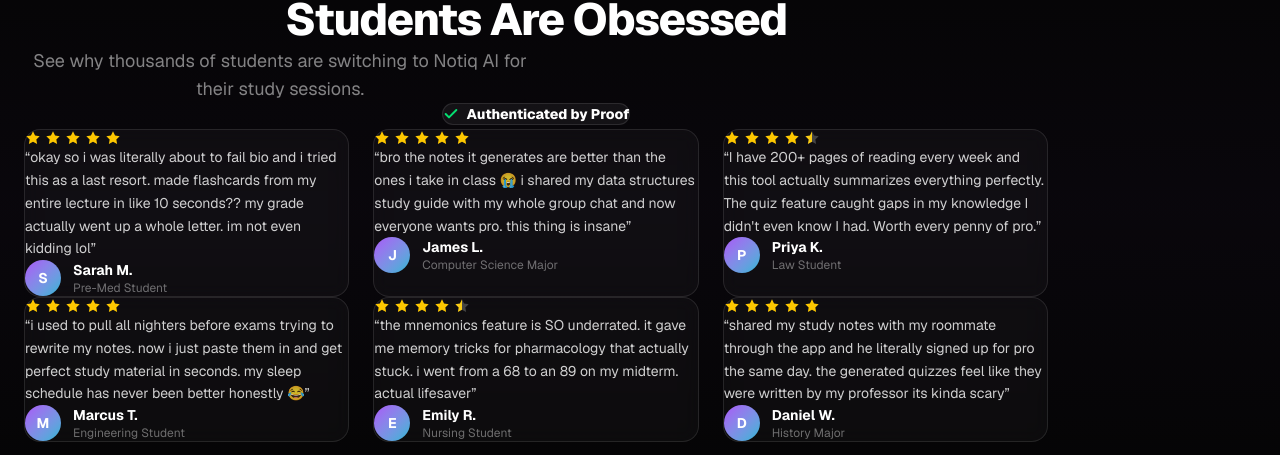
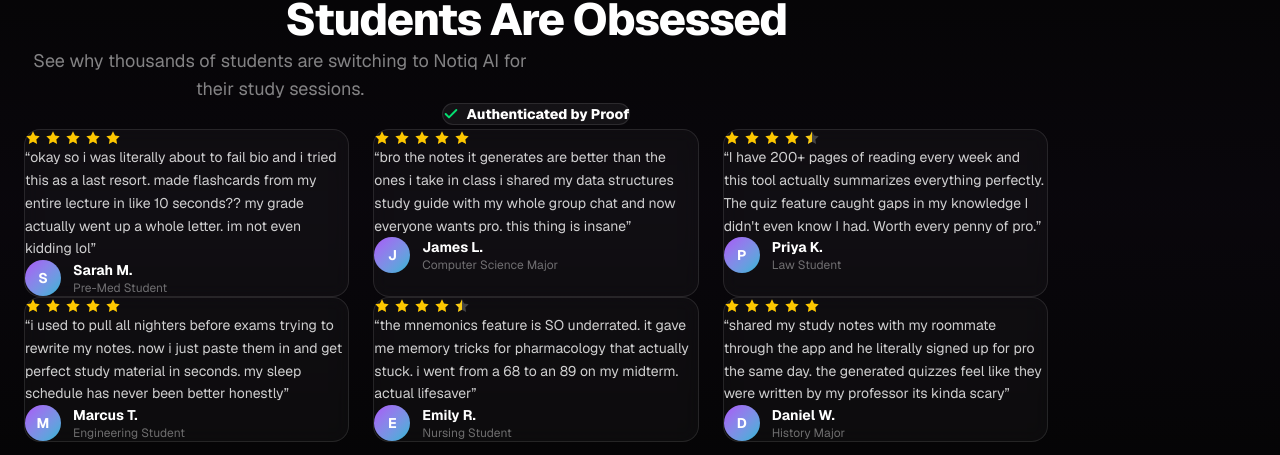
Before and after one commit to wayden2025-ctrl/StudyForge2, a Next.js app: page / in a window 1280 px wide. Shown: the part 10523-10978 px from the top of the page. Built offline with nearby package versions, Linux system fonts and the light colour scheme.

Commit message:
fix: remove emojis from testimonials

```diff
--- a/src/app/page.tsx
+++ b/src/app/page.tsx
@@ -144,7 +144,7 @@
               {
                 name: "James L.",
                 role: "Computer Science Major",
-                text: "bro the notes it generates are better than the ones i take in class 😭 i shared my data structures study guide with my whole group chat and now everyone wants pro. this thing is insane",
+                text: "bro the notes it generates are better than the ones i take in class i shared my data structures study guide with my whole group chat and now everyone wants pro. this thing is insane",
                 stars: 5,
               },
               {
@@ -189,7 +189,7 @@
               {
                 name: "Marcus T.",
                 role: "Engineering Student",
-                text: "i used to pull all nighters before exams trying to rewrite my notes. now i just paste them in and get perfect study material in seconds. my sleep schedule has never been better honestly 😂",
+                text: "i used to pull all nighters before exams trying to rewrite my notes. now i just paste them in and get perfect study material in seconds. my sleep schedule has never been better honestly",
                 stars: 5,
               },
               {
--- a/src/app/reviews/page.tsx
+++ b/src/app/reviews/page.tsx
@@ -12,7 +12,7 @@
   {
     name: "James L.",
     role: "Computer Science Major",
-    text: "bro the notes it generates are better than the ones i take in class 😭 i shared my data structures study guide with my whole group chat and now everyone wants pro. this thing is insane",
+    text: "bro the notes it generates are better than the ones i take in class. i shared my data structures study guide with my whole group chat and now everyone wants pro. this thing is insane",
     stars: 5,
   },
   {
@@ -24,7 +24,7 @@
   {
     name: "Marcus T.",
     role: "Engineering Student",
-    text: "i used to pull all nighters before exams trying to rewrite my notes. now i just paste them in and get perfect study material in seconds. my sleep schedule has never been better honestly 😂",
+    text: "i used to pull all nighters before exams trying to rewrite my notes. now i just paste them in and get perfect study material in seconds. my sleep schedule has never been better honestly",
     stars: 5,
   },
   {
```
